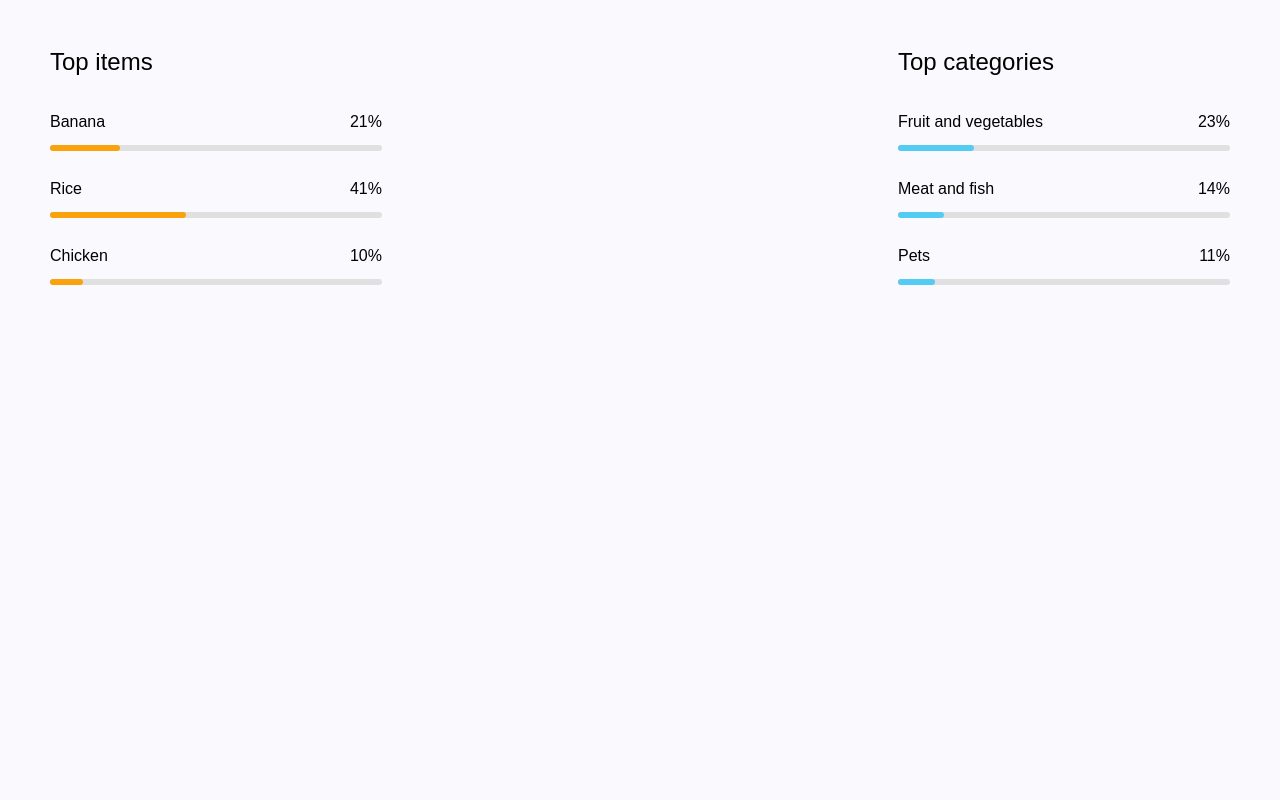
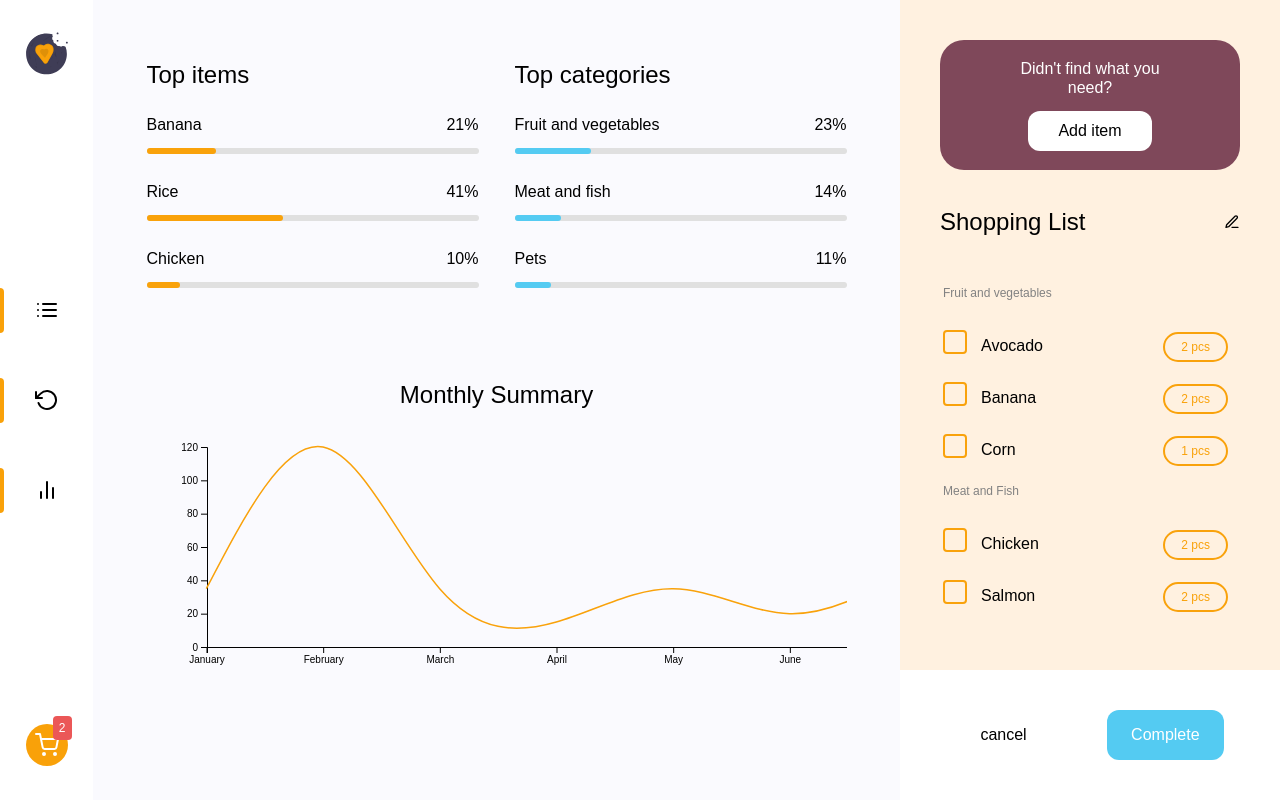
Before and after one commit to barbaraperic/shopping-list, a React (Vite) app: page / in a window 1280 px wide. Built offline with nearby package versions, Linux system fonts and the light colour scheme.

Commit message:
FEAT: Sidebar page

```diff
--- a/src/components/Chart/index.js
+++ b/src/components/Chart/index.js
@@ -7,13 +7,13 @@ const Chart = () => {
 
   const drawChart = () => {
 
-    const width = 400;
+    const width = 700;
     const height = 200;
     const margin = {top: 10, right: 29, bottom: 30, left: 60};
 
     const svg = d3.select("#my_dataviz")
                   .append("svg")
-                    .attr("width", 500)
+                    .attr("width", 700)
                     .attr("height", 300)
                   .append("g")
                     .attr("transform",
@@ -48,7 +48,7 @@ const Chart = () => {
         .attr("fill", "none")
         .attr("stroke", `${COLORS.primary}`)
         .attr("stroke-width", 1.5)
-        .attr("transform", "translate(67, 0)")
+        .attr("transform", "translate(116, 0)")
         .attr("d", highLine);
   }
 
--- /dev/null
+++ b/src/components/Header/SubHeader.js
@@ -0,0 +1,15 @@
+import styled from 'styled-components';
+
+const SubHeader = ({ children }) => {
+  return (
+    <Header>{children}</Header>
+  )
+}
+
+const Header = styled.h3`
+  font-weight: normal;
+  font-size: 24px;
+  margin-bottom: 30px;
+`
+
+export default SubHeader
--- a/src/components/Header/index.js
+++ b/src/components/Header/index.js
@@ -1 +1,2 @@
 export { default as MutedText } from './MutedText';
+export { default as SubHeader } from './SubHeader';
--- a/src/containers/Navigation/index.js
+++ b/src/containers/Navigation/index.js
@@ -1,7 +1,7 @@
 import styled from 'styled-components'
 import { NotificationIcon } from '../../assets';
 import Tabs from '../Tabs'
-import logo from '../assets/logo.svg'
+import logo from '../../assets/logo.svg'
 
 const Navigation = () => {
   return (
--- a/src/containers/ProgressBarCards/index.js
+++ b/src/containers/ProgressBarCards/index.js
@@ -1,10 +1,11 @@
 import styled from 'styled-components';
 import { ProgressBar } from '../../components/Input'
+import { SubHeader } from '../../components/Header'
 
 const ProgressBarCards = ({ text, variant, data }) => {
   return (
     <Wrapper>
-      <Title>{text}</Title>
+      <SubHeader>{text}</SubHeader>
       { data ?
         data.map(item => (
         <ProgressBar
@@ -19,15 +20,8 @@ const ProgressBarCards = ({ text, variant, data }) => {
   )
 }
 
-const Title = styled.h3`
-  font-size: 24px;
-  font-weight: lighter;
-  margin-bottom: 40px;
-`
 
 const Wrapper = styled.section`
-
-
 `
 
 export default ProgressBarCards
--- a/src/containers/Sidebar/EditItem.js
+++ b/src/containers/Sidebar/EditItem.js
@@ -30,7 +30,6 @@ const EditItemSidebar = () => {
     <Aside>
       <SidebarTop>
         <MutedText>Fruit and vegetables</MutedText>
-        <Wrapper>
           {shoppingListFruit.map(listItem => (
             <Item key={listItem.id}>
               <Label>
@@ -81,7 +80,6 @@ const EditItemSidebar = () => {
               <QuantityButton>{listItem.quantity}</QuantityButton>
             </Item>
           ))}
-        </Wrapper>
       </SidebarTop>
       <ButtonWrapper>
         <Button variant="tertiary">cancel</Button>
@@ -92,7 +90,7 @@ const EditItemSidebar = () => {
 }
 
 const Aside = styled.aside`
-
+  max-height: 100vh;
 `
 
 const Label = styled.label`
@@ -102,11 +100,6 @@ const Label = styled.label`
 
 const Text = styled.span`
   margin-left: 14px;
-`
-
-const Wrapper = styled.section`
-  overflow: scroll;
-  padding: 3px;
 `
 
 const Item = styled.div`
--- a/src/containers/Sidebar/SidebarTop.js
+++ b/src/containers/Sidebar/SidebarTop.js
@@ -11,14 +11,16 @@ const SidebarTop = ({ children }) => {
         <Title>Shopping List</Title>
         <Icon id="edit" size={16}/>
       </TextWrapper>
+      <Scrollbar>
       {children}
+      </Scrollbar>
     </SectionWrapper>
   )
 }
 
 const SectionWrapper = styled.section`
-  height: 100vh;
   width: 380px;
+  max-height: calc(100vh - 130px);
   padding: 40px;
   display: flex;
   flex-direction: column;
@@ -37,4 +39,9 @@ const TextWrapper = styled.div`
   margin: 40px 0;
 `
 
+const Scrollbar = styled.div`
+  overflow: scroll;
+  padding: 3px;
+`
+
 export default SidebarTop
--- a/src/pages/Statistics.js
+++ b/src/pages/Statistics.js
@@ -1,8 +1,12 @@
 import React, { useState } from 'react'
 import styled from 'styled-components';
-import Modal from '../components/Modal'
-import { Button } from '../components/Button'
+// import Modal from '../components/Modal'
+// import { Button } from '../components/Button'
 import ProgressBarCards from '../containers/ProgressBarCards'
+import Chart from '../components/Chart'
+import Navigation from '../containers/Navigation'
+import { EditItemSidebar } from '../containers/Sidebar'
+import { SubHeader } from '../components/Header'
 import { topItems, topCategories } from '../mock-api'
 
 const Statistics = () => {
@@ -10,6 +14,8 @@ const Statistics = () => {
 
   return (
     <Wrapper>
+      <Navigation />
+      <Main>
         <CardWrapper>
           <ProgressBarCards
             text="Top items"
@@ -22,6 +28,10 @@ const Statistics = () => {
             variant="category"
           />
         </CardWrapper>
+        <SubHeader>Monthly Summary</SubHeader>
+        <Chart />
+      </Main>
+      <EditItemSidebar />
       {/* <button onClick={() => setModal(true)}>open modal</button>
       <Modal
         title="Are you sure you want to cancel this list?"
@@ -38,14 +48,25 @@ const Statistics = () => {
 }
 
 const Wrapper = styled.div`
-  /* display: flex; */
-  margin: 50px;
+  display: flex;
+  /* margin: 50px; */
+`
+
+const Main = styled.main`
+  padding: 30px;
+  flex: 1;
+  display: flex;
+  flex-direction: column;
+  align-items: center;
+  justify-content: center;
 `
 
 const CardWrapper = styled.div`
+  width: 700px;
   display: flex;
   align-items: center;
   justify-content: space-between;
+  margin-bottom: 65px;
 `
 
 // const StyledMain = styled(Main)`
```
Lines whose indentation alone changed are shown as unchanged.
